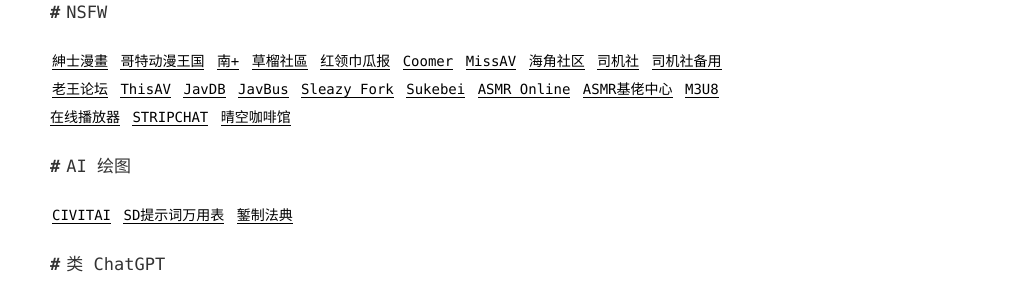
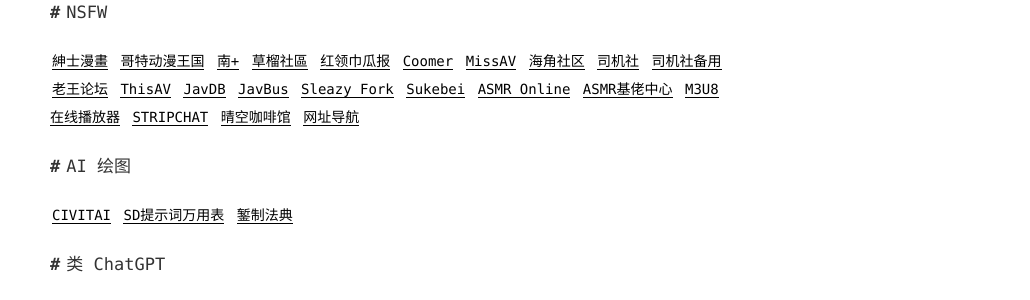
Before and after one commit to admans/admans.github.io, a Jekyll site: the page built from pages/navi.md, in a window 1280 px wide. Shown: the part 1257-1557 px from the top of the page, without its empty margins (250-1280 px from the left). Built offline with Jekyll 4.4.1, drawn with Linux system fonts in a browser that asks for light colours.

Commit message:
Update navi.md

```diff
--- a/pages/navi.md
+++ b/pages/navi.md
@@ -41,7 +41,7 @@ title: 导航
 
 ## NSFW
 
-[紳士漫畫](https://www.wnacg.com/ "紳士漫畫") [哥特动漫王国](https://www.gtloli.gay/ "哥特动漫王国") [南+](https://south-plus.net/ "南+") [草榴社區](https://t66y.com/ "草榴社區") [红领巾瓜报](https://hlj.fun/ "红领巾瓜报") [Coomer](https://coomer.su/ "Coomer") [MissAV](https://missav.ws/ "MissAV") [海角社区](https://haijiao.com/ "海角社区") [司机社](https://bitbucket.org/xsijishe/yjdz/src/main/ "司机社") [司机社备用](https://47447.net/ "司机社备用") [老王论坛](https://laowang.vip "老王论坛") [ThisAV](https://thisav.me/ "ThisAV") [JavDB](https://javdb.com/ "JavDB") [JavBus](https://www.javbus.com/ "JavBus") [Sleazy Fork](https://sleazyfork.org/zh-CN "Sleazy Fork") [Sukebei](https://sukebei.nyaa.si/ "Sukebei") [ASMR Online](https://www.asmr.one/works "ASMR Online") [ASMR基佬中心](https://www.asmrgay.org/ "ASMR基佬中心") [M3U8在线播放器](https://5721004.xyz/ "M3U8在线播放器") [STRIPCHAT](https://zh.stripchat.com/ "STRIPCHAT") [晴空咖啡馆](https://aozoracafe.com/ "晴空咖啡馆")
+[紳士漫畫](https://www.wnacg.com/ "紳士漫畫") [哥特动漫王国](https://www.gtloli.gay/ "哥特动漫王国") [南+](https://south-plus.net/ "南+") [草榴社區](https://t66y.com/ "草榴社區") [红领巾瓜报](https://hlj.fun/ "红领巾瓜报") [Coomer](https://coomer.su/ "Coomer") [MissAV](https://missav.ws/ "MissAV") [海角社区](https://haijiao.com/ "海角社区") [司机社](https://bitbucket.org/xsijishe/yjdz/src/main/ "司机社") [司机社备用](https://47447.net/ "司机社备用") [老王论坛](https://laowang.vip "老王论坛") [ThisAV](https://thisav.me/ "ThisAV") [JavDB](https://javdb.com/ "JavDB") [JavBus](https://www.javbus.com/ "JavBus") [Sleazy Fork](https://sleazyfork.org/zh-CN "Sleazy Fork") [Sukebei](https://sukebei.nyaa.si/ "Sukebei") [ASMR Online](https://www.asmr.one/works "ASMR Online") [ASMR基佬中心](https://asmrgay.org/ "ASMR基佬中心") [M3U8在线播放器](https://5721004.xyz/ "M3U8在线播放器") [STRIPCHAT](https://zh.stripchat.com/ "STRIPCHAT") [晴空咖啡馆](https://aozoracafe.com/ "晴空咖啡馆") [网址导航](https://southpl.us/ "网址导航")
 
 ## AI 绘图
 
```
